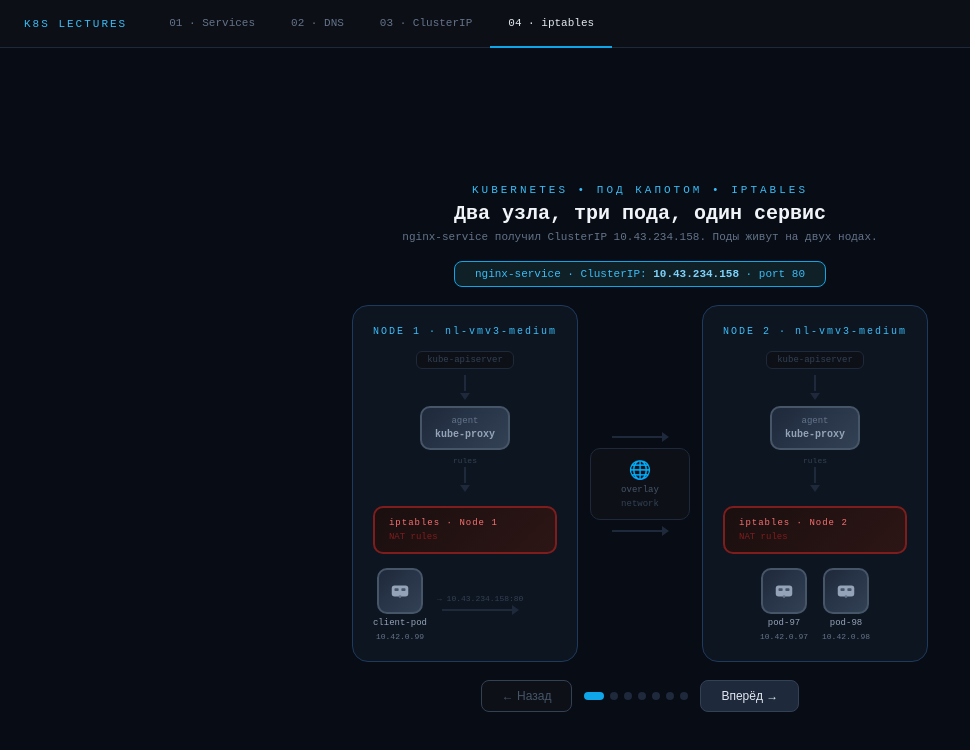
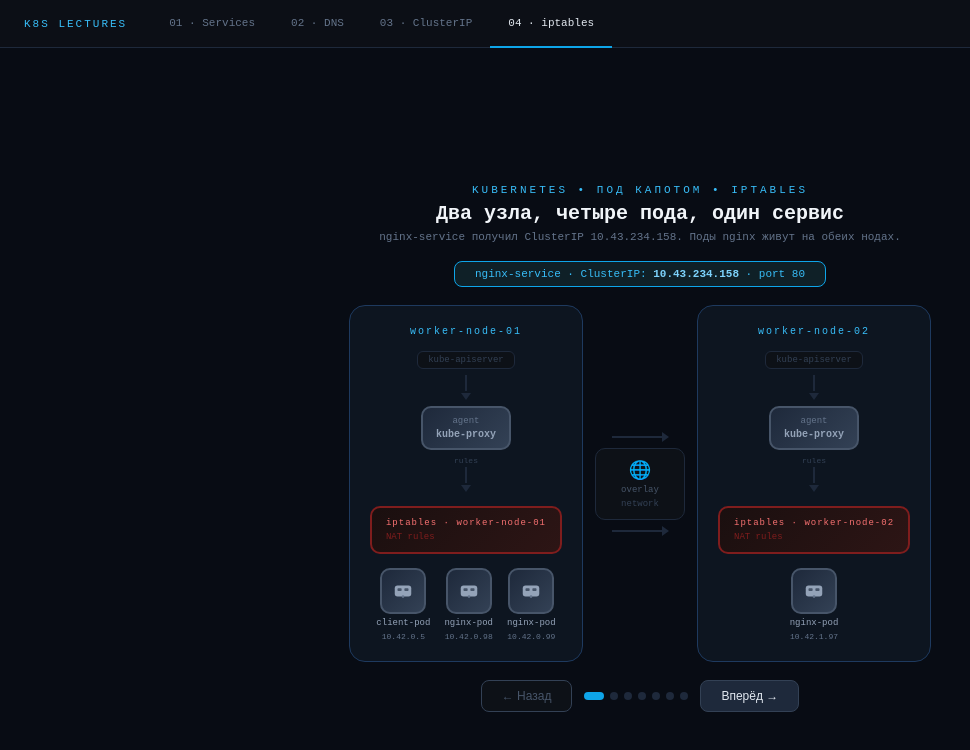
Before and after one commit to gidmaster/k8s-lecture-diagrams, a React (Vite) app: page / in a window 1280 px wide. Both pictures are taken after a click on the button "04 · iptables". Shown: the top 750 px of the page, without its empty margins (0-970 px from the left). Built offline with nearby package versions, Linux system fonts and the light colour scheme.

Commit message:
update iptables diagram

```diff
--- a/src/IPTables.jsx
+++ b/src/IPTables.jsx
@@ -1,16 +1,21 @@
 import { useState } from "react";
+
+// Топология:
+// Node 1 (worker-node-01): client-pod (10.42.0.5), nginx-pod-99 (10.42.0.99), nginx-pod-98 (10.42.0.98)
+// Node 2 (worker-node-02): nginx-pod-97 (10.42.1.97)
+// client-pod живёт в другом namespace/деплойменте — IP из другого диапазона ноды
 
 const STEPS = [
   {
     id: "init",
-    title: "Два узла, три пода, один сервис",
-    subtitle: "nginx-service получил ClusterIP 10.43.234.158. Поды живут на двух нодах.",
+    title: "Два узла, четыре пода, один сервис",
+    subtitle: "nginx-service получил ClusterIP 10.43.234.158. Поды nginx живут на обеих нодах.",
     activeFlow: null,
   },
   {
     id: "kubeproxy",
     title: "kube-proxy следит за сервисами через API",
-    subtitle: "На каждой ноде работает kube-proxy. Он подписан на изменения Service и Endpoints через kube-apiserver.",
+    subtitle: "На каждой ноде работает kube-proxy. При изменении количества подов сервиса — он обновляет правила iptables.",
     activeFlow: "kubeproxy",
   },
   {
@@ -22,25 +27,25 @@
   {
     id: "request",
     title: "client-pod шлёт запрос к nginx-service",
-    subtitle: "Знает только ClusterIP 10.43.234.158:80. Пакет попадает в iptables на Node 1.",
+    subtitle: "Знает только ClusterIP 10.43.234.158:80. Пакет попадает в iptables на worker-node-01.",
     activeFlow: "request",
   },
   {
     id: "nat",
-    title: "iptables делает DNAT → выбирает под на Node 2",
-    subtitle: "Случайный выбор: трафик уходит к pod 10.42.0.97 на Node 2. Destination IP меняется с 10.43.234.158 → 10.42.0.97.",
+    title: "iptables делает DNAT → выбирает под на worker-node-02",
+    subtitle: "Случайный выбор: трафик уходит к pod 10.42.1.97 на worker-node-02. Destination IP меняется с 10.43.234.158 → 10.42.1.97.",
     activeFlow: "nat",
   },
   {
     id: "overlay",
     title: "Пакет идёт через overlay network",
-    subtitle: "Overlay (flannel/calico/cilium) знает что 10.42.0.97 живёт на Node 2 и доставляет пакет туда.",
+    subtitle: "Overlay network знает что 10.42.1.97 живёт на worker-node-02 и доставляет пакет туда.",
     activeFlow: "overlay",
   },
   {
     id: "deliver",
-    title: "iptables Node 2 доставляет пакет в под",
-    subtitle: "На Node 2 iptables видит уже NATed трафик и отправляет его напрямую в pod 10.42.0.97.",
+    title: "iptables worker-node-02 доставляет пакет в под",
+    subtitle: "На worker-node-02 iptables видит уже NATed трафик и отправляет его напрямую в pod 10.42.1.97.",
     activeFlow: "deliver",
   },
 ];
@@ -72,6 +77,31 @@
   </div>
 );
 
+const ClientPod = ({ highlight, dim }) => (
+  <div style={{
+    display: "flex", flexDirection: "column", alignItems: "center", gap: 4,
+    opacity: dim ? 0.3 : 1, transition: "all 0.4s",
+  }}>
+    <div style={{
+      width: 46, height: 46, borderRadius: 10,
+      background: highlight ? "linear-gradient(135deg,#1e3a5f,#1e4a7f)" : "linear-gradient(135deg,#1e293b,#334155)",
+      border: `2px solid ${highlight ? "#60a5fa" : "#475569"}`,
+      display: "flex", alignItems: "center", justifyContent: "center",
+      boxShadow: highlight ? "0 0 16px #60a5fa50" : "none",
+      transition: "all 0.4s",
+    }}>
+      <svg width="22" height="22" viewBox="0 0 32 32" fill="none">
+        <rect x="4" y="8" width="24" height="16" rx="4" fill={highlight ? "#93c5fd" : "#94a3b8"} />
+        <rect x="8" y="12" width="6" height="4" rx="1" fill={highlight ? "#3b82f6" : "#475569"} />
+        <rect x="18" y="12" width="6" height="4" rx="1" fill={highlight ? "#3b82f6" : "#475569"} />
+        <circle cx="16" cy="24" r="2" fill={highlight ? "#1d4ed8" : "#64748b"} />
+      </svg>
+    </div>
+    <span style={{ fontSize: 9, color: highlight ? "#93c5fd" : "#94a3b8", fontFamily: "monospace" }}>client-pod</span>
+    <span style={{ fontSize: 8, color: highlight ? "#60a5fa" : "#64748b", fontFamily: "monospace" }}>10.42.0.5</span>
+  </div>
+);
+
 const KubeProxy = ({ highlight, dim }) => (
   <div style={{
     background: highlight ? "linear-gradient(135deg,#1e1b4b,#312e81)" : "linear-gradient(135deg,#1e293b,#334155)",
@@ -86,19 +116,19 @@
   </div>
 );
 
-const IPTablesBox = ({ highlight, dim, node }) => (
+const IPTablesBox = ({ highlight, node }) => (
   <div style={{
     background: highlight ? "linear-gradient(135deg,#2d1515,#4a1515)" : "linear-gradient(135deg,#1a0f0f,#2d1515)",
     border: `2px solid ${highlight ? "#f87171" : "#7f1d1d"}`,
     borderRadius: 10, padding: "10px 14px",
     display: "flex", flexDirection: "column", gap: 4,
     boxShadow: highlight ? "0 0 20px #f8717140" : "none",
-    transition: "all 0.4s", opacity: dim ? 0.3 : 1, minWidth: 170,
+    transition: "all 0.4s", minWidth: 180,
   }}>
     <span style={{ fontSize: 9, color: "#f87171", fontFamily: "monospace", letterSpacing: 1 }}>iptables · {node}</span>
     {highlight && (
       <div style={{ display: "flex", flexDirection: "column", gap: 2, marginTop: 2 }}>
-        {["DNAT → 10.42.0.97:80 (33%)", "DNAT → 10.42.0.98:80 (33%)", "DNAT → 10.42.0.99:80 (33%)"].map((r, i) => (
+        {["DNAT → 10.42.0.98:80 (33%)", "DNAT → 10.42.0.99:80 (33%)", "DNAT → 10.42.1.97:80 (33%)"].map((r, i) => (
           <div key={i} style={{ fontSize: 8, color: "#fca5a5", fontFamily: "monospace", background: "#3f0f0f", borderRadius: 4, padding: "2px 6px" }}>{r}</div>
         ))}
       </div>
@@ -109,7 +139,6 @@
   </div>
 );
 
-// Горизонтальная стрелка
 const HArrow = ({ active, color, label, reverse, width = 60 }) => (
   <div style={{ display: "flex", flexDirection: "column", alignItems: "center", gap: 2 }}>
     {label && <span style={{ fontSize: 8, color: active ? color : "#334155", fontFamily: "monospace", whiteSpace: "nowrap", transition: "color 0.3s" }}>{label}</span>}
@@ -127,65 +156,35 @@
   </div>
 );
 
-// Вертикальная стрелка
-const VArrow = ({ active, color, label, reverse, height = 24 }) => (
+const VArrow = ({ active, color, label, height = 24 }) => (
   <div style={{ display: "flex", flexDirection: "column", alignItems: "center", gap: 2 }}>
-    {label && !reverse && <span style={{ fontSize: 8, color: active ? color : "#334155", fontFamily: "monospace", transition: "color 0.3s" }}>{label}</span>}
-    {!reverse && <div style={{ width: 2, height, background: active ? color : "#1e293b", transition: "background 0.4s" }} />}
-    <div style={{ width: 0, height: 0, borderLeft: "5px solid transparent", borderRight: "5px solid transparent", [reverse ? "borderBottom" : "borderTop"]: `7px solid ${active ? color : "#1e293b"}`, transition: "all 0.3s" }} />
-    {reverse && <div style={{ width: 2, height, background: active ? color : "#1e293b", transition: "background 0.4s" }} />}
-    {label && reverse && <span style={{ fontSize: 8, color: active ? color : "#334155", fontFamily: "monospace", transition: "color 0.3s" }}>{label}</span>}
+    {label && <span style={{ fontSize: 8, color: active ? color : "#334155", fontFamily: "monospace", transition: "color 0.3s" }}>{label}</span>}
+    <div style={{ width: 2, height, background: active ? color : "#1e293b", transition: "background 0.4s" }} />
+    <div style={{ width: 0, height: 0, borderLeft: "5px solid transparent", borderRight: "5px solid transparent", borderTop: `7px solid ${active ? color : "#1e293b"}`, transition: "all 0.3s" }} />
   </div>
 );
 
-// ── Annotations ────────────────────────────────────────────────────────────────
-
 const annotations = {
-  kubeproxy: {
-    color: "#818cf8",
-    text: "kube-proxy на каждой ноде — агент который следит за сервисами и эндпоинтами через kube-apiserver. Как только появляется новый Service или меняются Endpoints — kube-proxy обновляет правила.",
-  },
-  iptables: {
-    color: "#f87171",
-    text: "kube-proxy записывает в iptables правила DNAT для каждого пода. Балансировка реализована вероятностно: 1/3 → pod-97, затем 1/2 от остатка → pod-98, остаток → pod-99. Математически это равномерное распределение.",
-  },
-  request: {
-    color: "#fbbf24",
-    text: "client-pod знает только DNS-имя nginx-service. После резолвинга получает ClusterIP 10.43.234.158. Пакет с этим destination попадает в iptables на Node 1.",
-  },
-  nat: {
-    color: "#f87171",
-    text: "iptables перехватывает пакет к 10.43.234.158:80 и делает DNAT — подменяет destination IP на реальный IP пода (например 10.42.0.97). ClusterIP нигде физически не существует, это виртуальный адрес.",
-  },
-  overlay: {
-    color: "#38bdf8",
-    text: "Overlay network (flannel, calico, cilium) знает где живёт каждый под. Пакет инкапсулируется и доставляется на Node 2, где живёт pod 10.42.0.97.",
-  },
-  deliver: {
-    color: "#22c55e",
-    text: "На Node 2 iptables видит трафик уже к реальному IP пода и доставляет его. Ответный трафик идёт обратно через тот же механизм — SNAT восстанавливает оригинальный ClusterIP в ответе.",
-  },
+  kubeproxy: "kube-proxy — агент на каждой ноде. Следит за изменениями сервисов через kube-apiserver: добавился под → обновил правила, удалился под → убрал правила. Реагирует на любые изменения количества подов сервиса.",
+  iptables: null, // рендерится отдельно
+  request: "client-pod знает только DNS-имя nginx-service. После резолвинга получает ClusterIP 10.43.234.158. Пакет с этим destination попадает в iptables на worker-node-01.",
+  nat: "iptables перехватывает пакет к 10.43.234.158:80 и делает DNAT — подменяет destination IP на реальный IP пода 10.42.1.97. ClusterIP нигде физически не существует, это виртуальный адрес.",
+  overlay: "Overlay network знает где живёт каждый под. Пакет инкапсулируется и доставляется на worker-node-02, где живёт pod 10.42.1.97.",
+  deliver: "На worker-node-02 iptables видит трафик уже к реальному IP пода и доставляет его. Ответный трафик идёт обратно — SNAT восстанавливает оригинальный ClusterIP в ответе.",
 };
-
-// ── Main component ─────────────────────────────────────────────────────────────
 
 export default function IPTables() {
   const [step, setStep] = useState(0);
   const cur = STEPS[step];
   const flow = cur.activeFlow;
 
-  const ann = flow ? annotations[flow] : null;
-
-  // Флаги активности для разных элементов
-  const proxyActive  = flow === "kubeproxy";
-  const ipt1Active   = flow === "iptables" || flow === "nat" || flow === "request";
-  const ipt2Active   = flow === "deliver";
+  const proxyActive   = flow === "kubeproxy";
+  const ipt1Active    = flow === "iptables" || flow === "nat" || flow === "request";
+  const ipt2Active    = flow === "deliver";
   const overlayActive = flow === "overlay";
-  const clientActive = flow === "request" || flow === "nat";
-  const pod97Active  = flow === "deliver";
-  const pod98Active  = false;
-  const pod99Active  = false;
-  const proxyDim     = flow === "request" || flow === "nat" || flow === "overlay" || flow === "deliver";
+  const clientActive  = flow === "request" || flow === "nat";
+  const pod97Active   = flow === "deliver";
+  const proxyDim      = flow === "request" || flow === "nat" || flow === "overlay" || flow === "deliver";
 
   return (
     <div style={{
@@ -201,58 +200,49 @@
       </div>
 
       {/* Service badge */}
-      <div style={{
-        background: "#0f2027", border: "1px solid #0ea5e9",
-        borderRadius: 8, padding: "6px 20px",
-        fontSize: 11, color: "#38bdf8", fontFamily: "monospace",
-      }}>
+      <div style={{ background: "#0f2027", border: "1px solid #0ea5e9", borderRadius: 8, padding: "6px 20px", fontSize: 11, color: "#38bdf8", fontFamily: "monospace" }}>
         nginx-service · ClusterIP: <span style={{ color: "#7dd3fc", fontWeight: 700 }}>10.43.234.158</span> · port 80
       </div>
 
       {/* Main diagram */}
       <div style={{ display: "flex", alignItems: "center", gap: 12 }}>
 
-        {/* ── NODE 1 ── */}
-        <div style={{
-          background: "#0d1520", border: "1px solid #1e3a5f",
-          borderRadius: 16, padding: "20px 20px",
-          display: "flex", flexDirection: "column", gap: 14,
-        }}>
-          <span style={{ fontSize: 10, color: "#38bdf8", letterSpacing: 2, textAlign: "center" }}>NODE 1 · nl-vmv3-medium</span>
+        {/* ── NODE 1: worker-node-01 ── */}
+        <div style={{ background: "#0d1520", border: "1px solid #1e3a5f", borderRadius: 16, padding: "20px 20px", display: "flex", flexDirection: "column", gap: 14 }}>
+          <span style={{ fontSize: 10, color: "#38bdf8", letterSpacing: 2, textAlign: "center" }}>worker-node-01</span>
 
-          {/* kube-apiserver → kube-proxy arrow */}
           <div style={{ display: "flex", flexDirection: "column", alignItems: "center", gap: 6 }}>
-            <div style={{
-              background: proxyActive ? "#1a1f4a" : "#0d1117",
-              border: `1px solid ${proxyActive ? "#818cf8" : "#1e293b"}`,
-              borderRadius: 6, padding: "3px 10px",
-              fontSize: 9, color: proxyActive ? "#a5b4fc" : "#334155",
-              fontFamily: "monospace", transition: "all 0.3s",
-            }}>kube-apiserver</div>
+            <div style={{ background: proxyActive ? "#1a1f4a" : "#0d1117", border: `1px solid ${proxyActive ? "#818cf8" : "#1e293b"}`, borderRadius: 6, padding: "3px 10px", fontSize: 9, color: proxyActive ? "#a5b4fc" : "#334155", fontFamily: "monospace", transition: "all 0.3s" }}>
+              kube-apiserver
+            </div>
             <VArrow active={proxyActive} color="#818cf8" height={16} />
             <KubeProxy highlight={proxyActive} dim={proxyDim} />
             <VArrow active={flow === "iptables"} color="#f87171" label="rules" height={16} />
           </div>
 
-          <IPTablesBox highlight={ipt1Active} dim={false} node="Node 1" />
+          <IPTablesBox highlight={ipt1Active} node="worker-node-01" />
 
-          {/* client pod row */}
-          <div style={{ display: "flex", alignItems: "center", gap: 10 }}>
+          {/* client pod + nginx pods on node1 */}
+          <div style={{ display: "flex", gap: 14, justifyContent: "center" }}>
             <div style={{ display: "flex", flexDirection: "column", alignItems: "center", gap: 6 }}>
-              <Pod name="client-pod" ip="10.42.0.99" highlight={clientActive} />
-            </div>
-            <HArrow active={flow === "request"} color="#fbbf24" label="→ 10.43.234.158:80" width={70} />
-            <div style={{ display: "flex", flexDirection: "column", alignItems: "center", gap: 2 }}>
+              <ClientPod highlight={clientActive} dim={false} />
+              {flow === "request" && (
+                <div style={{ fontSize: 8, color: "#fbbf24", fontFamily: "monospace", background: "#1a1500", borderRadius: 4, padding: "2px 6px", whiteSpace: "nowrap", animation: "fadeIn 0.3s ease" }}>
+                  → 10.43.234.158:80
+                </div>
+              )}
               {flow === "nat" && (
                 <div style={{ fontSize: 8, color: "#f87171", fontFamily: "monospace", background: "#2d1515", borderRadius: 4, padding: "2px 6px", whiteSpace: "nowrap", animation: "fadeIn 0.3s ease" }}>
-                  DNAT: dst → 10.42.0.97
+                  DNAT → 10.42.1.97
                 </div>
               )}
             </div>
+            <Pod name="nginx-pod" ip="10.42.0.98" highlight={false} dim={flow === "request" || flow === "nat" || flow === "overlay" || flow === "deliver"} />
+            <Pod name="nginx-pod" ip="10.42.0.99" highlight={false} dim={flow === "request" || flow === "nat" || flow === "overlay" || flow === "deliver"} />
           </div>
         </div>
 
-        {/* ── OVERLAY NETWORK ── */}
+        {/* ── OVERLAY ── */}
         <div style={{ display: "flex", flexDirection: "column", alignItems: "center", gap: 6 }}>
           <HArrow active={overlayActive} color="#38bdf8" width={50} />
           <div style={{
@@ -260,7 +250,7 @@
             border: `1px solid ${overlayActive ? "#0ea5e9" : "#1e293b"}`,
             borderRadius: 10, padding: "10px 14px",
             display: "flex", flexDirection: "column", alignItems: "center", gap: 4,
-            transition: "all 0.4s", minWidth: 100,
+            transition: "all 0.4s", minWidth: 90,
             boxShadow: overlayActive ? "0 0 20px #0ea5e940" : "none",
           }}>
             <span style={{ fontSize: 18 }}>🌐</span>
@@ -270,58 +260,47 @@
           <HArrow active={overlayActive} color="#38bdf8" width={50} />
         </div>
 
-        {/* ── NODE 2 ── */}
-        <div style={{
-          background: "#0d1520", border: "1px solid #1e3a5f",
-          borderRadius: 16, padding: "20px 20px",
-          display: "flex", flexDirection: "column", gap: 14,
-        }}>
-          <span style={{ fontSize: 10, color: "#38bdf8", letterSpacing: 2, textAlign: "center" }}>NODE 2 · nl-vmv3-medium</span>
+        {/* ── NODE 2: worker-node-02 ── */}
+        <div style={{ background: "#0d1520", border: "1px solid #1e3a5f", borderRadius: 16, padding: "20px 20px", display: "flex", flexDirection: "column", gap: 14 }}>
+          <span style={{ fontSize: 10, color: "#38bdf8", letterSpacing: 2, textAlign: "center" }}>worker-node-02</span>
 
-          {/* kube-apiserver → kube-proxy arrow */}
           <div style={{ display: "flex", flexDirection: "column", alignItems: "center", gap: 6 }}>
-            <div style={{
-              background: proxyActive ? "#1a1f4a" : "#0d1117",
-              border: `1px solid ${proxyActive ? "#818cf8" : "#1e293b"}`,
-              borderRadius: 6, padding: "3px 10px",
-              fontSize: 9, color: proxyActive ? "#a5b4fc" : "#334155",
-              fontFamily: "monospace", transition: "all 0.3s",
-            }}>kube-apiserver</div>
+            <div style={{ background: proxyActive ? "#1a1f4a" : "#0d1117", border: `1px solid ${proxyActive ? "#818cf8" : "#1e293b"}`, borderRadius: 6, padding: "3px 10px", fontSize: 9, color: proxyActive ? "#a5b4fc" : "#334155", fontFamily: "monospace", transition: "all 0.3s" }}>
+              kube-apiserver
+            </div>
             <VArrow active={proxyActive} color="#818cf8" height={16} />
             <KubeProxy highlight={proxyActive} dim={proxyDim} />
             <VArrow active={flow === "iptables"} color="#f87171" label="rules" height={16} />
           </div>
 
-          <IPTablesBox highlight={ipt2Active} dim={false} node="Node 2" />
+          <IPTablesBox highlight={ipt2Active} node="worker-node-02" />
 
-          {/* pods row */}
-          <div style={{ display: "flex", gap: 14, justifyContent: "center" }}>
-            <Pod name="pod-97" ip="10.42.0.97" highlight={pod97Active} dim={flow === "request"} />
-            <Pod name="pod-98" ip="10.42.0.98" highlight={pod98Active} dim={flow === "request" || flow === "deliver"} />
+          <div style={{ display: "flex", justifyContent: "center" }}>
+            <Pod name="nginx-pod" ip="10.42.1.97" highlight={pod97Active} dim={flow === "request"} />
           </div>
         </div>
-
       </div>
 
-      {/* Annotation box */}
-      {ann && (
+      {/* Annotation */}
+      {flow && (
         <div style={{
-          background: "#0d1117", border: `1px solid ${ann.color}`,
+          background: "#0d1117",
+          border: `1px solid ${flow === "kubeproxy" ? "#818cf8" : flow === "iptables" ? "#f87171" : flow === "request" ? "#fbbf24" : flow === "nat" ? "#f87171" : flow === "overlay" ? "#38bdf8" : "#22c55e"}`,
           borderRadius: 12, padding: "12px 20px",
           maxWidth: 680, fontSize: 11, color: "#cbd5e1",
           fontFamily: "monospace", lineHeight: 1.7,
           animation: "fadeIn 0.4s ease",
-          boxShadow: `0 0 20px ${ann.color}20`,
         }}>
-          <span style={{ color: ann.color, marginRight: 8 }}>ℹ</span>
-          {cur.id === "iptables" ? (
+          {flow === "iptables" ? (
             <span>
               kube-proxy записывает в iptables правила DNAT для каждого пода.<br />
               <span style={{ color: "#f87171" }}>Балансировка вероятностная:</span><br />
-              <span style={{ color: "#fca5a5" }}>• 1/3 (~33%) → pod-97 · если нет → 1/2 от остатка (~33%) → pod-98 · остаток (~33%) → pod-99</span><br />
+              <span style={{ color: "#fca5a5" }}>• 1/3 (~33%) → pod-98 · если нет → 1/2 от остатка (~33%) → pod-99 · остаток (~33%) → pod-97</span><br />
               <span style={{ color: "#94a3b8" }}>Это не round-robin, а случайный выбор с математически выровненными вероятностями.</span>
             </span>
-          ) : ann.text}
+          ) : (
+            <span><span style={{ marginRight: 8 }}>ℹ</span>{annotations[flow]}</span>
+          )}
         </div>
       )}
 
```
